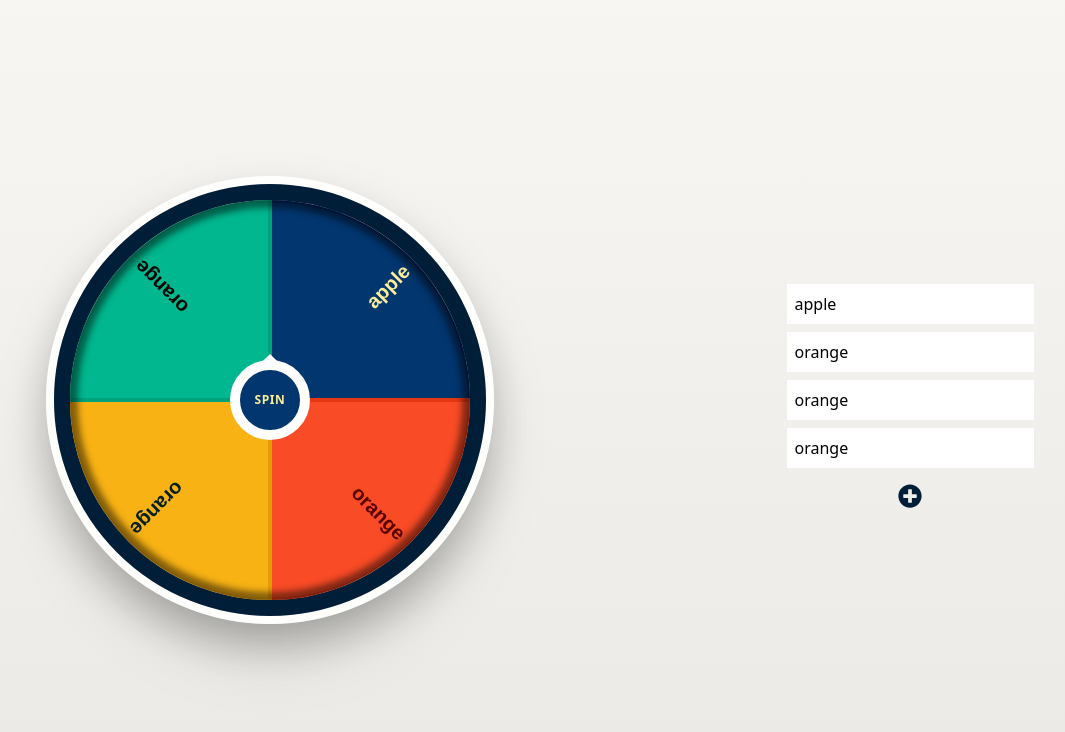
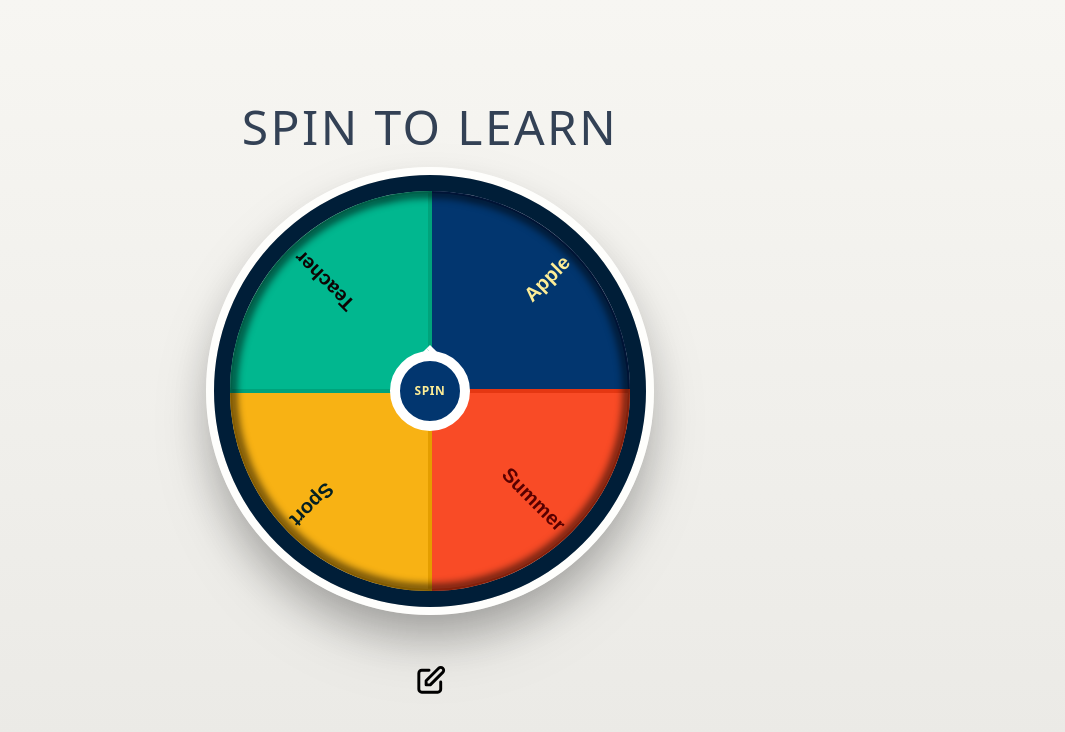
Before and after one commit to birkaany/spintolearn, a Next.js app: page / in a window 1280 px wide. Shown: the top 732 px of the page, without its empty margins (210-1275 px from the left). Built offline with nearby package versions, Linux system fonts and the light colour scheme.

Commit message:
add word input modal

```diff
--- /dev/null
+++ b/src/app/components/Modal.tsx
@@ -0,0 +1,57 @@
+"use client";
+
+import clsx from "clsx";
+
+export const Modal = ({
+  children,
+  open,
+  setOpen,
+}: {
+  children: React.ReactNode;
+  open: boolean;
+  setOpen: React.Dispatch<React.SetStateAction<boolean>>;
+}) => {
+  return (
+    <div
+      onClick={(e) => {
+        e.stopPropagation();
+        if (e.target === e.currentTarget) setOpen(false);
+      }}
+      className={clsx(
+        "fixed inset-0 flex items-center justify-center bg-gray-900 bg-opacity-50",
+        !open && "hidden"
+      )}
+    >
+      <div className="bg-white min-w-[400px]  max-w-lg rounded-md p-8 relative">
+        <div className="mb-4 flex flex-col">
+          <h2 className="text-2xl font-semibold">Set up your words</h2>
+          <p className="text-sm text-gray-700">
+            You can set up to 10 words that will be shown to you in the wheel.
+          </p>
+        </div>
+        <div>
+          <button
+            onClick={() => setOpen(false)}
+            className="absolute top-0 right-0 p-2"
+          >
+            <svg
+              xmlns="http://www.w3.org/2000/svg"
+              className="h-4 w-4"
+              fill="none"
+              viewBox="0 0 24 24"
+              stroke="currentColor"
+            >
+              <path
+                strokeLinecap="round"
+                strokeLinejoin="round"
+                strokeWidth={2}
+                d="M6 18L18 6M6 6l12 12"
+              />
+            </svg>
+          </button>
+        </div>
+        {children}
+      </div>
+    </div>
+  );
+};
--- a/src/app/components/SpinWheel.tsx
+++ b/src/app/components/SpinWheel.tsx
@@ -63,7 +63,7 @@ export const SpinWheel = ({ sectors }: { sectors: any }) => {
     ctx.save();
     // COLOR
     ctx.beginPath();
-    ctx.fillStyle = COLORS[i % 5]?.bg || "#000";
+    ctx.fillStyle = COLORS[i % 4]?.bg || "#000";
     ctx.moveTo(rad, rad);
     ctx.arc(rad, rad, rad, ang, ang + arc);
     ctx.lineTo(rad, rad);
@@ -95,12 +95,9 @@ export const SpinWheel = ({ sectors }: { sectors: any }) => {
 
     if (angVel >= angVelMax) setIsAccelerating(false);
 
-    // Accelerate
     if (isAccelerating) {
       setAngVel((prev) => (prev || angVelMin) * 1.06);
-    }
-    // Decelerate
-    else {
+    } else {
       setAngVel((prev) => {
         const newAngVel = prev * friction;
         if (newAngVel < angVelMin) {
@@ -145,6 +142,8 @@ export const SpinWheel = ({ sectors }: { sectors: any }) => {
   };
 
   return (
+    <>
+      {sectors.length > 0 && (
         <div className="rounded-full border-[8px] border-[#fefefc] drop-shadow-2xl shadow-2xl ">
           <div className="inline-flex relative overflow-hidden border-[16px] border-[#001e38] rounded-full">
             <div className="bg-transparent z-20 absolute top-0 left-0 w-full h-full border-[5px] blur-sm rounded-full border-black"></div>
@@ -168,15 +167,17 @@ export const SpinWheel = ({ sectors }: { sectors: any }) => {
               className={clsx(
                 'cursor-pointer z-50 flex justify-center font-bold items-center absolute top-1/2 left-1/2 transform -translate-x-1/2 -translate-y-1/2 size-[20%] bg-white text-black rounded-[50%] transition-[transform_0.5s] after:content-[""] after:absolute after:top-[-14px] after:border-[10px] after:border-[#fff] after:border-t-[0] after:border-b-[0] after:border-l-[5px] after:border-r-[5px] after:w-[10px] after:h-[10px] after:rotate-[-45deg] uppercase tracking-wider text-xs',
                 {
-              "size-[10%] after:border-l-[5px] after:border-r-[5px] after:w-[10px] after:h-[10px] after:top-[-13px] transition-[transform_2s]":
+                  "!size-[10%] after:border-l-[5px] after:border-r-[5px] after:w-[10px] after:h-[10px] after:top-[-13px] transition-[transform_2s]":
                     isSpinning,
                 }
               )}
               onClick={handleSpin}
             >
-          {isSpinning ? "" : "Spin"}
+              {!isSpinning && "Spin"}
             </button>
           </div>
         </div>
+      )}
+    </>
   );
 };
--- a/src/app/components/WordsList.tsx
+++ b/src/app/components/WordsList.tsx
@@ -9,13 +9,18 @@ export const WordsList = ({
   sectors: { label: string }[];
   setSectors: React.Dispatch<React.SetStateAction<{ label: string }[]>>;
 }) => {
+  const validateEmptySectors = () => {
+    return sectors.every((sector) => sector.label !== "");
+  };
+
   return (
-    <div className="flex flex-col gap-2 m-3">
+    <div className="flex flex-col gap-2">
       {sectors.map((sector, i) => (
         <div className="relative group" key={i}>
           <input
-            className="p-2"
+            className="p-2 border border-gray-300 w-full"
             type="text"
+            required
             defaultValue={sector.label}
             onChange={(e) => {
               const newSectors = [...sectors];
@@ -23,8 +28,9 @@ export const WordsList = ({
               setSectors(newSectors);
             }}
           />
+          {sectors.length > 4 && (
             <RxCrossCircled
-            size={24}
+              size={18}
               color="#001e38"
               className="absolute right-2 top-1/2 -translate-y-1/2 group-hover:block hidden cursor-pointer"
               onClick={() => {
@@ -33,12 +39,13 @@ export const WordsList = ({
                 setSectors(newSectors);
               }}
             />
+          )}
         </div>
       ))}
       {sectors.length <= 10 && (
         <button
           className="p-2 w-full flex items-center justify-center"
-          onClick={() => setSectors([...sectors, { label: "100" }])}
+          onClick={() => setSectors([...sectors, { label: "" }])}
         >
           <FaPlusCircle size={24} color="#001e38" />
         </button>
--- a/src/app/page.tsx
+++ b/src/app/page.tsx
@@ -2,25 +2,40 @@
 import { useState } from "react";
 import { SpinWheel } from "./components/SpinWheel";
 import { WordsList } from "./components/WordsList";
+import { HiOutlinePencilAlt } from "react-icons/hi";
+import { Modal } from "./components/Modal";
 
 export default function Home() {
-  const [sectors, setSectors] = useState([
-    { label: "apple" },
-    { label: "orange" },
-    { label: "orange" },
-    { label: "orange" },
+  const [sectors, setSectors] = useState<any>([
+    { label: "Apple" },
+    { label: "Summer" },
+    { label: "Sport" },
+    { label: "Teacher" },
   ]);
 
+  const [wordsModal, setWordsModal] = useState(false);
   return (
-    <div className="h-screen flex items-center justify-center">
-      <div className="grid grid-cols-[3fr_1fr] container w-full items-center justify-center ">
+    <>
+      <div className="h-screen flex items-center flex-col justify-center gap-4">
+        <h2 className="text-5xl font-normal text-slate-700 uppercase tracking-wider ">
+          Spin to Learn
+        </h2>
+
         <div className="flex items-center justify-center">
           <SpinWheel sectors={sectors} />
         </div>
-        <div className="flex justify-center items-center">
-          <WordsList sectors={sectors} setSectors={setSectors} />
+
+        <div className="mt-8">
+          <HiOutlinePencilAlt
+            size={35}
+            className="cursor-pointer"
+            onClick={() => setWordsModal(true)}
+          />
         </div>
       </div>
-    </div>
+      <Modal open={wordsModal} setOpen={setWordsModal}>
+        <WordsList sectors={sectors} setSectors={setSectors} />
+      </Modal>
+    </>
   );
 }
```
Lines whose indentation alone changed are shown as unchanged.
